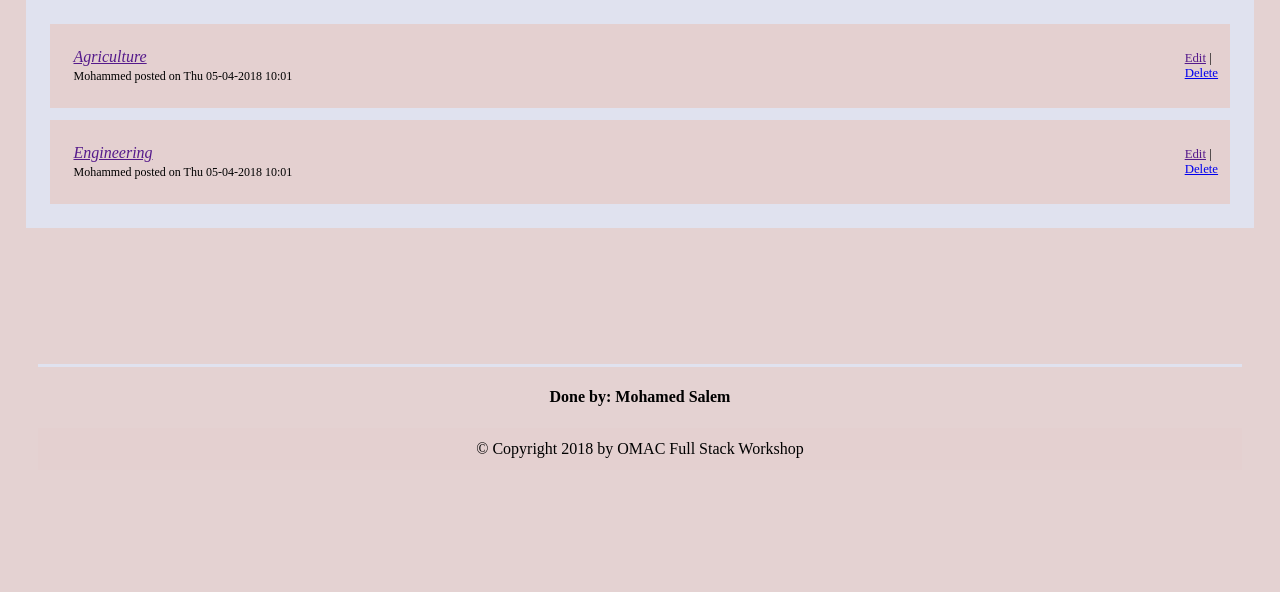
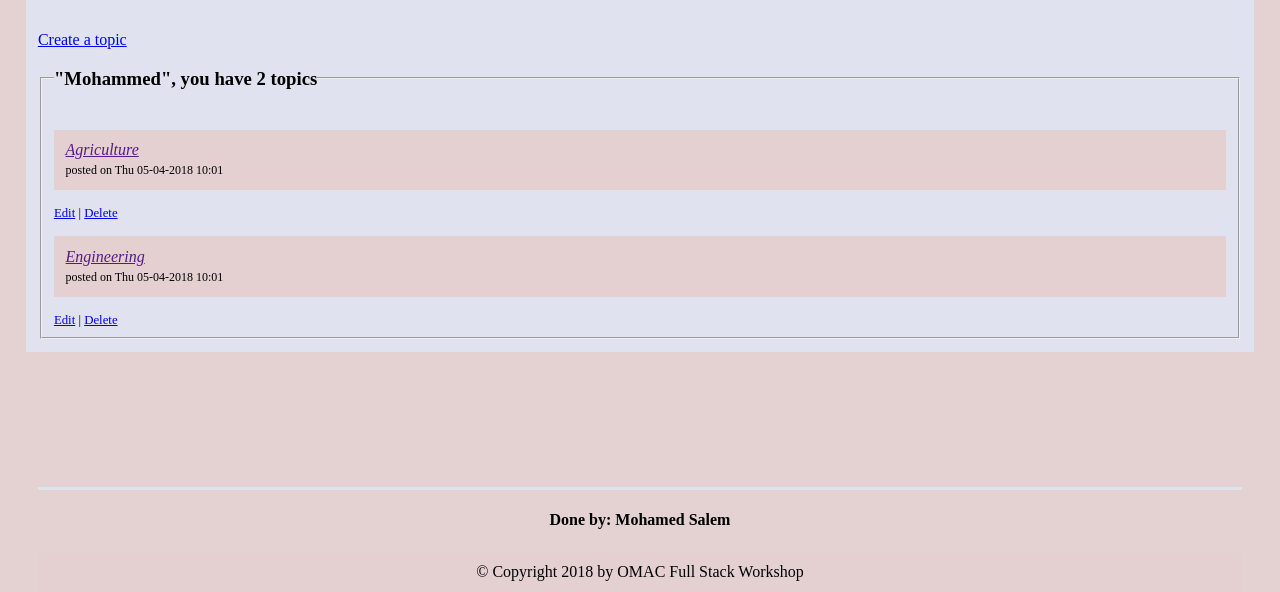
Before and after one commit to MoSaadiSalem/forums-flask, a Flask app: page /my_topics/1 in a window 1280 px wide. Shown: the part 166-758 px from the top of the page. Run offline with Flask 2, Linux system fonts and the light colour scheme.

Commit message:
Update topic templates 	modified:   App/templates/topics/index.html 	modified:   App/templates/topics/my_topics.html 	modified:   App/templates/topics/topic_add.html 	modified:   App/templates/topics/topic_delete.html

```diff
--- a/App/templates/topics/index.html
+++ b/App/templates/topics/index.html
@@ -12,7 +12,7 @@
             <section>
                 <nav class="sub-nav">
                     <a class="sub-links sub-active">All Topics</a>
-                    <a class="sub-links" href="{{ url_for("my_topics", id=1) }}">My Topics</a>
+                    <a class="sub-links" href="{{ url_for("my_topics", member_id=1) }}">My Topics</a>
                 </nav>
             </section>
             {% endblock %}
--- a/App/templates/topics/my_topics.html
+++ b/App/templates/topics/my_topics.html
@@ -9,28 +9,31 @@
             {% endblock %}
             {% block content %}
             <section class="topics">
-                {% with posts = member.posts %}
-                {% if posts %}
-                {% for post in (member.posts) %}
-                <div id="atopic">
+                <br>
+                <a class="create" href="{{ url_for("topic_add", member_id=member.id) }}">Create a topic </a>
+                {% if posts_no %}
+                <fieldset>
+                    <legend><h3>"{{member.name}}", you have {{posts_no}} topics</h3></legend>
+                    {% for post in member.posts %}
+                    <div class="atopic">
                         <p>
                         <cite>
                             <a href="">{{post.title}}</a>
                         </cite>
                         <br>
                         <span class="member">
-                        {{member.name}} posted on {{post.date.strftime("%a %d-%m-%Y %H:%M")}}
+                            posted on {{post.date.strftime("%a %d-%m-%Y %H:%M")}}
                         </span>
                         </p>
                         <div id="modifiers">
-                        <a href="">Edit</a> |
-                        <a href="{{ url_for("topic_delete", id=post.id )}}"> Delete</a>
+                            <a href="{{ url_for("topic_edit", post_id=post.id) }}">Edit</a> |
+                            <a href="{{ url_for("topic_delete", post_id=post.id ) }}"> Delete</a>
                         </div>
                     </div>
                     {% endfor %}
+                </fieldset>
                 {% else %}
-                <p>{{ member.name }}, you have no posts yet.</p>
+                <p>{{ member.name }}, you have no published topics yet.</p>
                 {% endif %}
-                {% endwith %}
             </section>
             {% endblock %}
--- a/App/templates/topics/topic_add.html
+++ b/App/templates/topics/topic_add.html
@@ -1,11 +1,15 @@
             {% extends "topics/my_topics.html" %}
             {% block content %}
-            <form class="topics" action="{{ url_for("topic_add")}}" method="post">
+            <form class="topics" action="{{ url_for("topic_add", member_id=member_id) }}" method="post">
+                <fieldset>
+                    <legend>New Topic</legend>
+                    <br>
                     <label for="topic_title">Title:</label>
                     <input class="title" name="topic_title" type="text" value="Topic 01" maxlength="100">
                     <label for="topic_content">Content:</label>
                     <textarea name="topic_content"></textarea>
                     <input type="submit" name="submit" value="Add">
                     <input type="submit" name="submit" value="Discard">
+                </fieldset>
             </form>
             {% endblock %}
--- a/App/templates/topics/topic_delete.html
+++ b/App/templates/topics/topic_delete.html
@@ -1,9 +1,11 @@
             {% extends "topics/my_topics.html" %}
             {% block content %}
-            <form class="topics" action="{{ url_for("topic_delete", id= post.id)}}" method="post">
+            <form class="topics" action="{{ url_for("topic_delete", post_id= post.id)}}" method="post">
                 <fieldset>
-                    <legend><h3>{{ post.title }}</h3></legend>
+                    <legend>WARNING: you are about to lose a topic</legend>
+                    <br>
                     <article>
+                        <cite>{{ post.title }}</cite>
                         <p>{{ post.body }}</p>
                     </article>
                     <input type="submit" name="submit" value="Delete">
```
Lines whose indentation alone changed are shown as unchanged.
